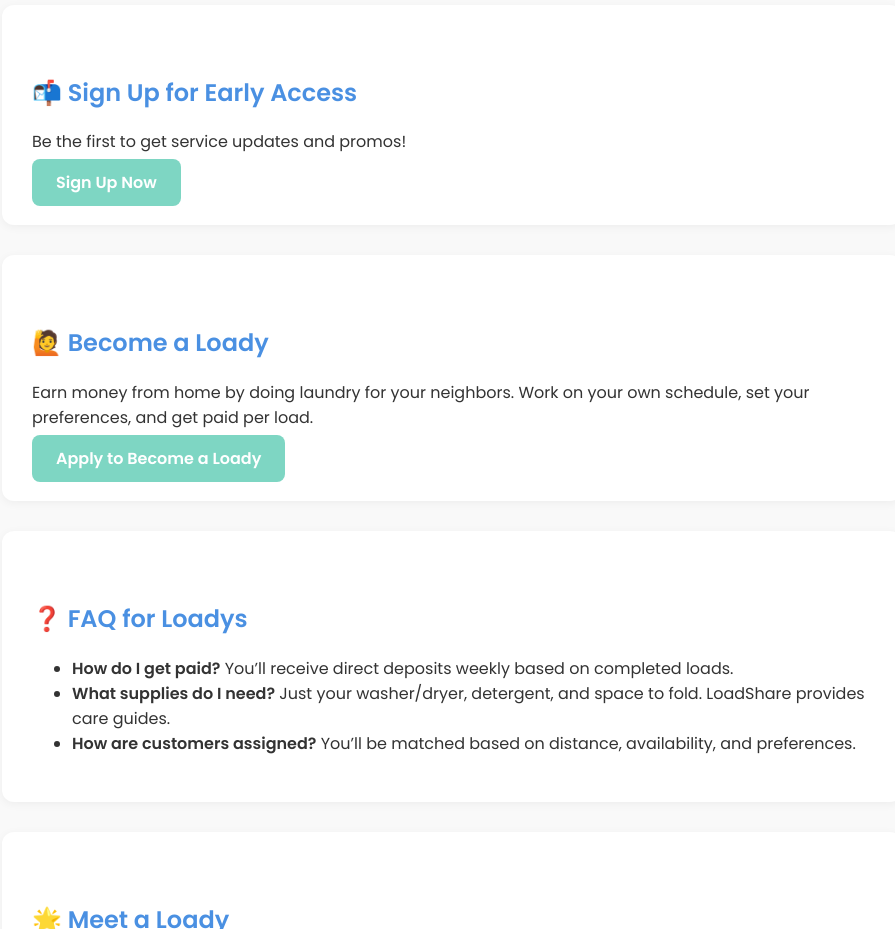
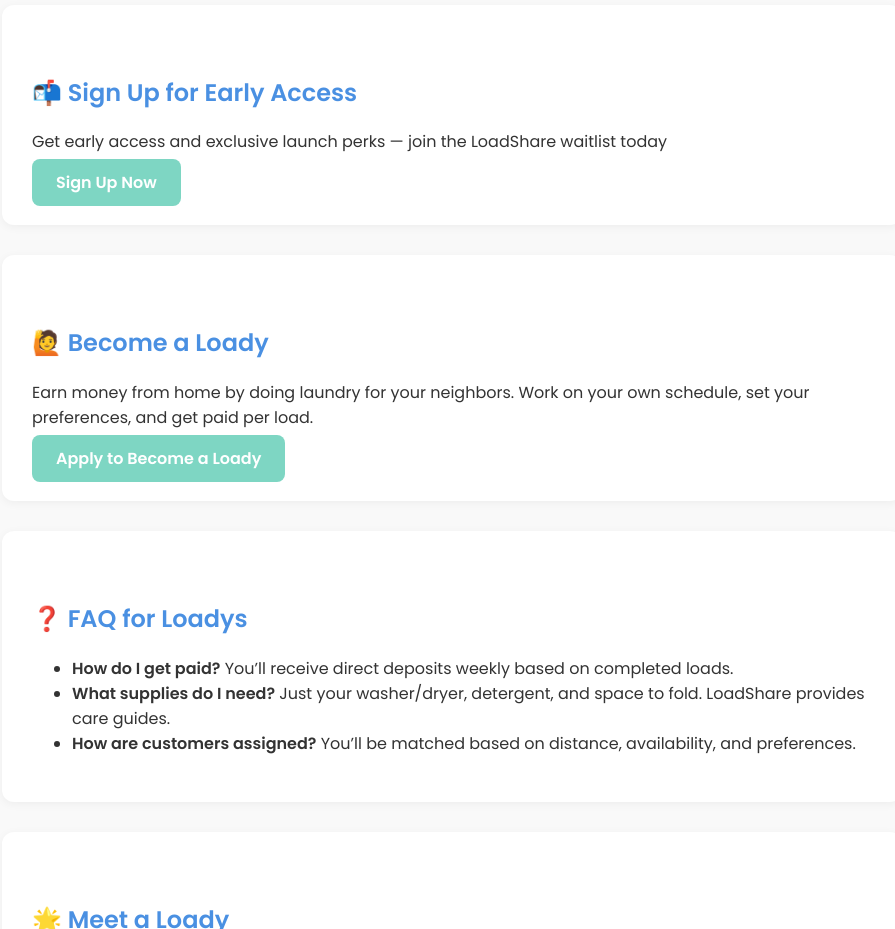
Before and after one commit to LoadShare2025/loadshare-landing, a plain HTML site: page index.html in a window 1280 px wide. Shown: the part 1500-2429 px from the top of the page, without its empty margins (188-1083 px from the left). Drawn offline with Linux system fonts and the light colour scheme.

Commit message:
Update index.html

```diff
--- a/index.html
+++ b/index.html
@@ -131,7 +131,7 @@
 
     <div class="signup" id="signup">
       <h2>📬 Sign Up for Early Access</h2>
-      <p>Be the first to get service updates and promos!</p>
+      <p>Get early access and exclusive launch perks — join the LoadShare waitlist today</p>
       <a href="https://docs.google.com/forms/d/e/1FAIpQLSdO2rRw7lzAYkLKaEvVnuuXmd7UfQCpekE9Ak7d7tIcbIr39A/viewform" target="_blank" class="cta-button">Sign Up Now</a>
     </div>
 
```
